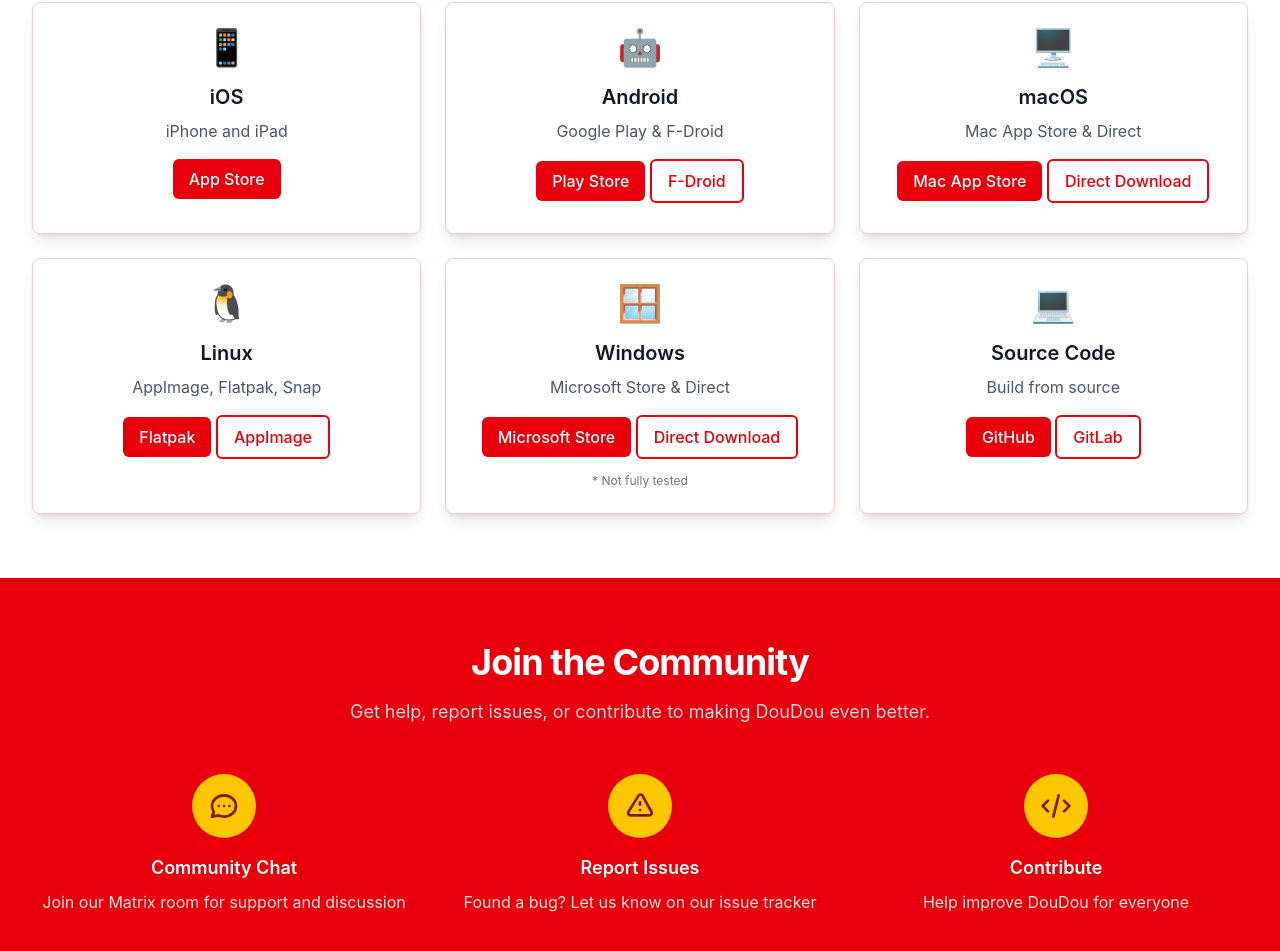
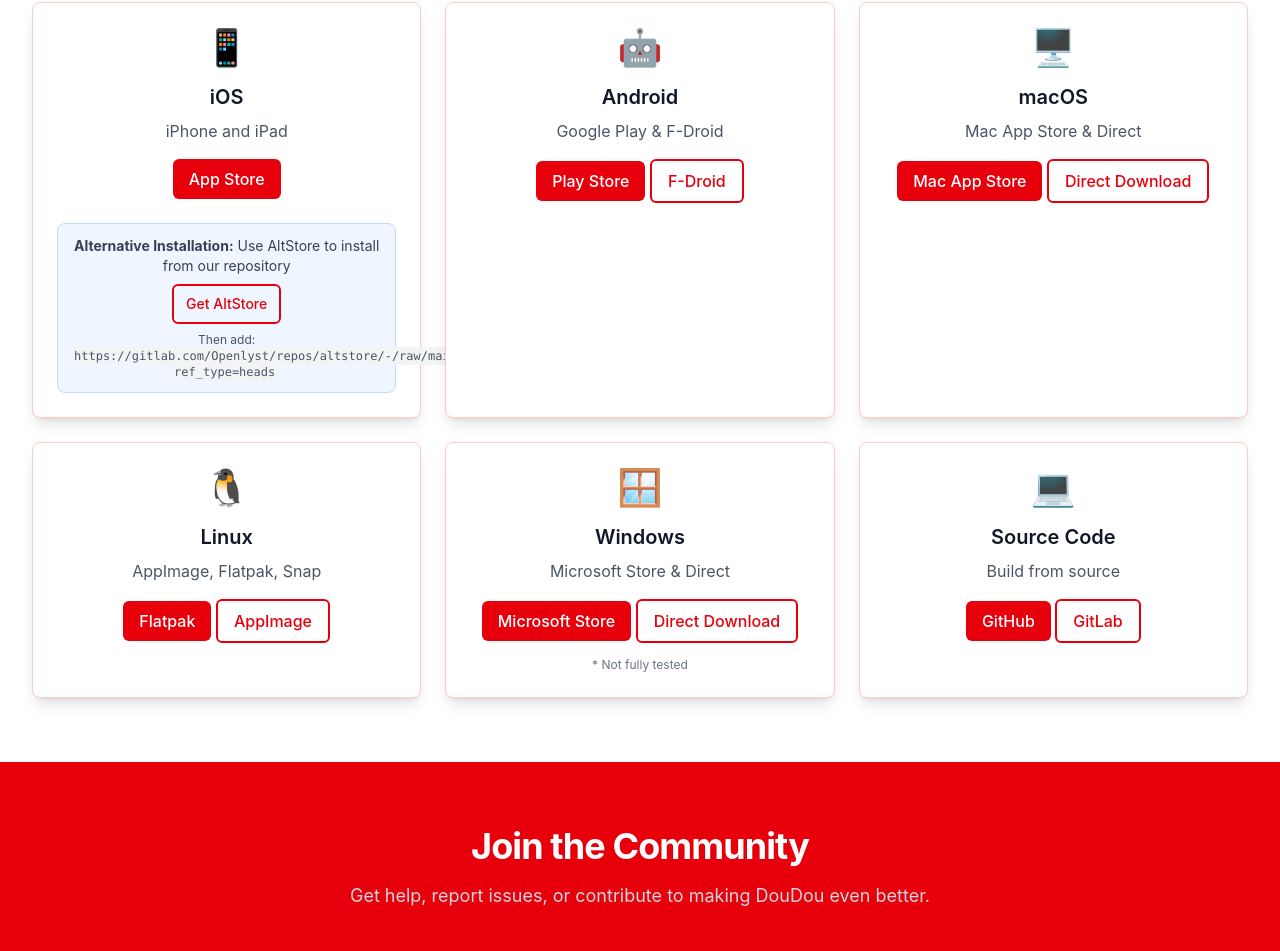
Before and after one commit to openlyst/openlyst, a SvelteKit app: page /apps/doudou in a window 1280 px wide. Shown: the part 1456-2407 px from the top of the page. Built offline with nearby package versions, Linux system fonts and the light colour scheme.

Commit message:
Add alternative installation instructions for iOS in Downloads section

```diff
--- a/src/routes/apps/doudou/+page.svelte
+++ b/src/routes/apps/doudou/+page.svelte
@@ -149,7 +149,20 @@
         <div class="text-4xl mb-4">📱</div>
         <h3 class="text-xl font-semibold text-gray-900 mb-2">iOS</h3>
         <p class="text-gray-600 mb-4">iPhone and iPad</p>
-        <Button text="App Store" href="#" variant="primary" />
+        <div class="space-y-2">
+          <Button text="App Store" href="#" variant="primary" />
+          <div class="mt-4 p-3 bg-blue-50 border border-blue-200 rounded-lg">
+            <p class="text-sm text-gray-700 mb-2">
+              <strong>Alternative Installation:</strong> Use AltStore to install from our repository
+            </p>
+            <div class="space-y-1">
+              <Button text="Get AltStore" href="https://altstore.io" variant="outline" size="sm" />
+              <p class="text-xs text-gray-600 mt-1">
+                Then add: <code class="bg-gray-100 px-1 py-0.5 rounded text-xs">https://gitlab.com/Openlyst/repos/altstore/-/raw/main/altstore.json?ref_type=heads</code>
+              </p>
+            </div>
+          </div>
+        </div>
       </div>
 
       <!-- Android -->
```
